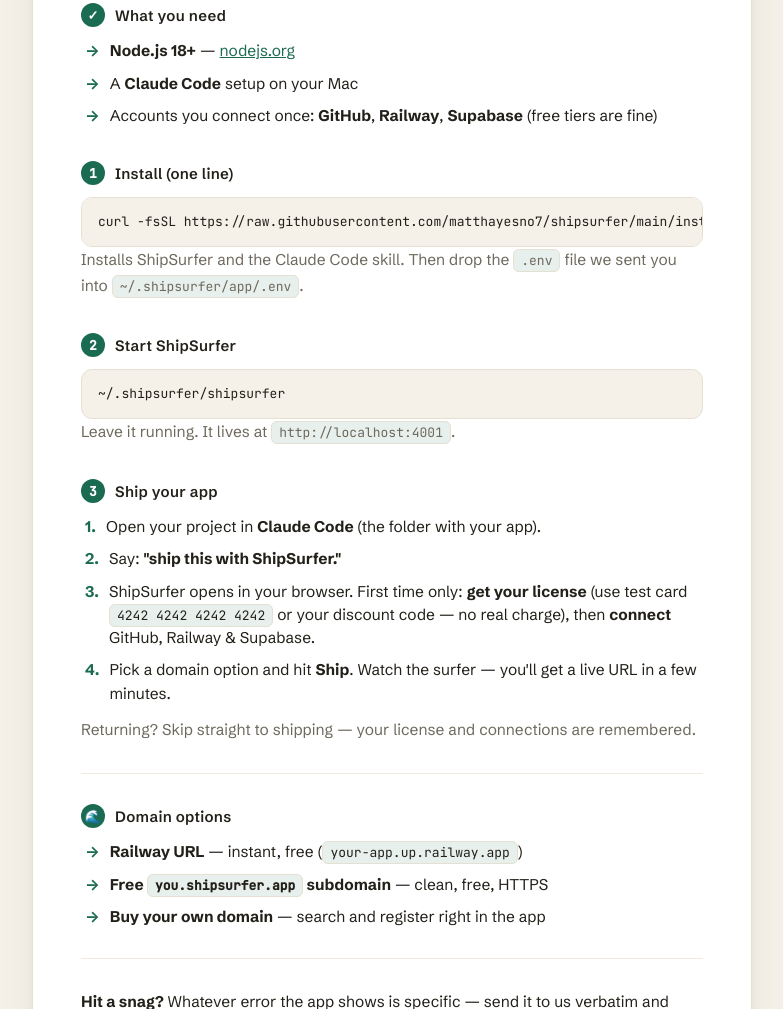
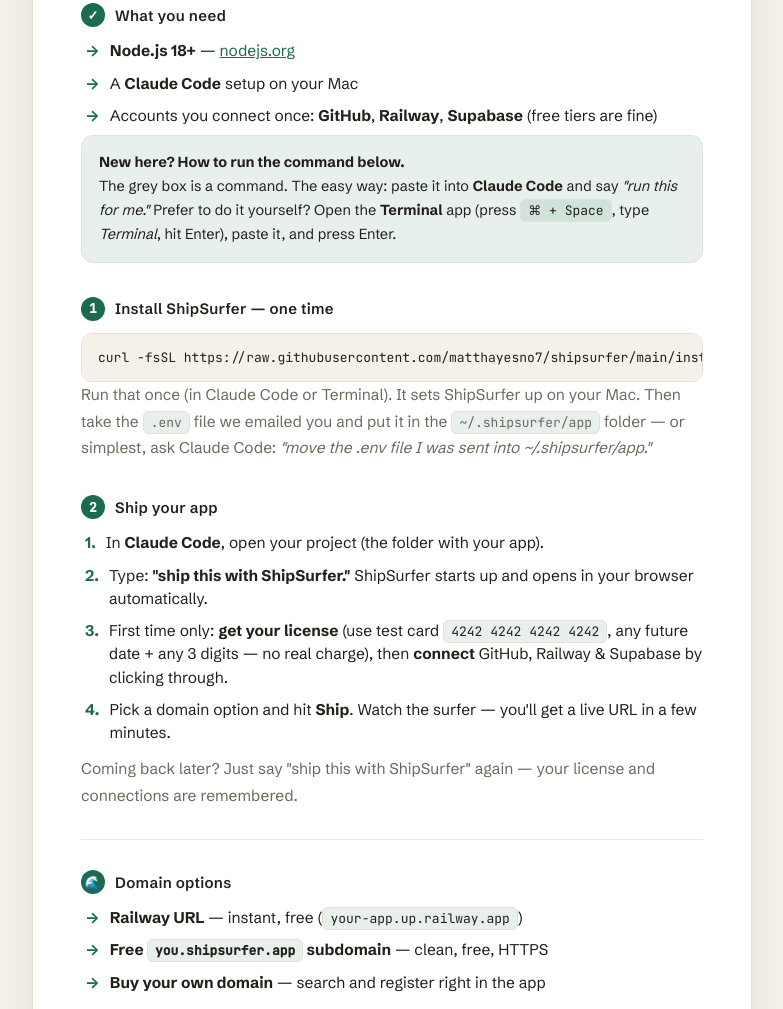
Before and after one commit to matthayesno7/shipsurfer, a website: page site/paddleout.html in a window 1280 px wide. Shown: the part 351-1360 px from the top of the page, without its empty margins (248-1031 px from the left). Drawn offline with Linux system fonts and the light colour scheme.

Commit message:
Fix skill paths for installed location + non-dev friendly guide

```diff
--- a/site/paddleout.html
+++ b/site/paddleout.html
@@ -75,22 +75,28 @@
         <li><span class="c">→</span><span>Accounts you connect once: <b>GitHub</b>, <b>Railway</b>, <b>Supabase</b> (free tiers are fine)</span></li>
       </ul>
 
-      <h2><span class="num">1</span> Install (one line)</h2>
+      <div style="background:var(--accent-soft);border:1px solid var(--border);border-radius:12px;padding:15px 17px;margin:8px 0 4px;font-size:14.5px;line-height:1.65;">
+        <b>New here? How to run the command below.</b><br>
+        The grey box is a command. The easy way: paste it into <b>Claude Code</b> and say
+        <i>"run this for me."</i> Prefer to do it yourself? Open the <b>Terminal</b> app
+        (press <code>⌘ + Space</code>, type <i>Terminal</i>, hit Enter), paste it, and press Enter.
+      </div>
+
+      <h2><span class="num">1</span> Install ShipSurfer — one time</h2>
       <pre>curl -fsSL https://raw.githubusercontent.com/matthayesno7/shipsurfer/main/install.sh | bash</pre>
-      <p class="dim">Installs ShipSurfer and the Claude Code skill. Then drop the <code>.env</code> file we sent you into <code>~/.shipsurfer/app/.env</code>.</p>
+      <p class="dim">Run that once (in Claude Code or Terminal). It sets ShipSurfer up on your Mac.
+        Then take the <code>.env</code> file we emailed you and put it in the
+        <code>~/.shipsurfer/app</code> folder — or simplest, ask Claude Code:
+        <i>"move the .env file I was sent into ~/.shipsurfer/app."</i></p>
 
-      <h2><span class="num">2</span> Start ShipSurfer</h2>
-      <pre>~/.shipsurfer/shipsurfer</pre>
-      <p class="dim">Leave it running. It lives at <code>http://localhost:4001</code>.</p>
-
-      <h2><span class="num">3</span> Ship your app</h2>
+      <h2><span class="num">2</span> Ship your app</h2>
       <ul>
-        <li><span class="c">1.</span><span>Open your project in <b>Claude Code</b> (the folder with your app).</span></li>
-        <li><span class="c">2.</span><span>Say: <b>"ship this with ShipSurfer."</b></span></li>
-        <li><span class="c">3.</span><span>ShipSurfer opens in your browser. First time only: <b>get your license</b> (use test card <code>4242 4242 4242 4242</code> or your discount code — no real charge), then <b>connect</b> GitHub, Railway &amp; Supabase.</span></li>
+        <li><span class="c">1.</span><span>In <b>Claude Code</b>, open your project (the folder with your app).</span></li>
+        <li><span class="c">2.</span><span>Type: <b>"ship this with ShipSurfer."</b> ShipSurfer starts up and opens in your browser automatically.</span></li>
+        <li><span class="c">3.</span><span>First time only: <b>get your license</b> (use test card <code>4242 4242 4242 4242</code>, any future date + any 3 digits — no real charge), then <b>connect</b> GitHub, Railway &amp; Supabase by clicking through.</span></li>
         <li><span class="c">4.</span><span>Pick a domain option and hit <b>Ship</b>. Watch the surfer — you'll get a live URL in a few minutes.</span></li>
       </ul>
-      <p class="dim" style="margin-top:12px">Returning? Skip straight to shipping — your license and connections are remembered.</p>
+      <p class="dim" style="margin-top:12px">Coming back later? Just say "ship this with ShipSurfer" again — your license and connections are remembered.</p>
 
       <div class="hr"></div>
 
```
Also changed, not shown: skills/shipsurfer/SKILL.md (+7 -4 lines).
